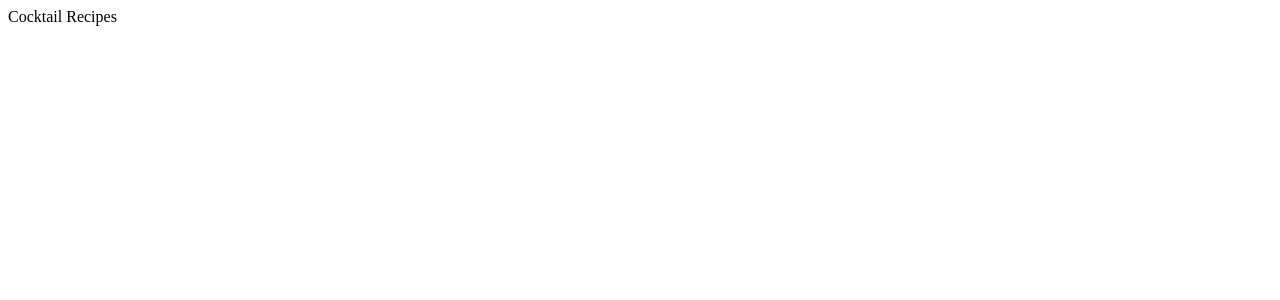
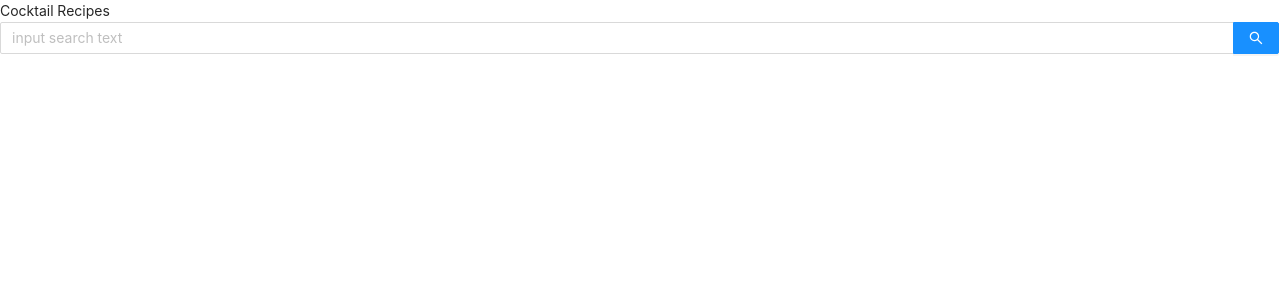
Before and after one commit to gahyunPep/cocktail-recipes, a React (Create React App) app: page / in a window 1280 px wide. Shown: the top 300 px of the page. Built offline with nearby package versions, Linux system fonts and the light colour scheme.

Commit message:
Now searchbar looks pretty

```diff
--- a/src/components/App.js
+++ b/src/components/App.js
@@ -1,9 +1,14 @@
 import React from 'react';
+import SearchBar from './SearchBar';
+import 'antd/dist/antd.css';
 
 class App extends React.Component {
   render() {
     return(
-      <div>Cocktail Recipes</div>
+      <div>
+        <div>Cocktail Recipes</div>
+        <SearchBar />
+      </div>
     )
   }
 }
--- /dev/null
+++ b/src/components/SearchBar.js
@@ -0,0 +1,22 @@
+import React from 'react';
+import { Input } from 'antd';
+import 'antd/dist/antd.css';
+
+const { Search } = Input;
+
+class SearchBar extends React.Component {
+  state = { term: '' };
+
+  render(){
+    return(
+      <div>
+    <Search placeholder="input search text" onSearch={value => console.log(value)} enterButton />
+
+      </div>
+    );
+  }
+
+
+}
+
+export default SearchBar;
```
